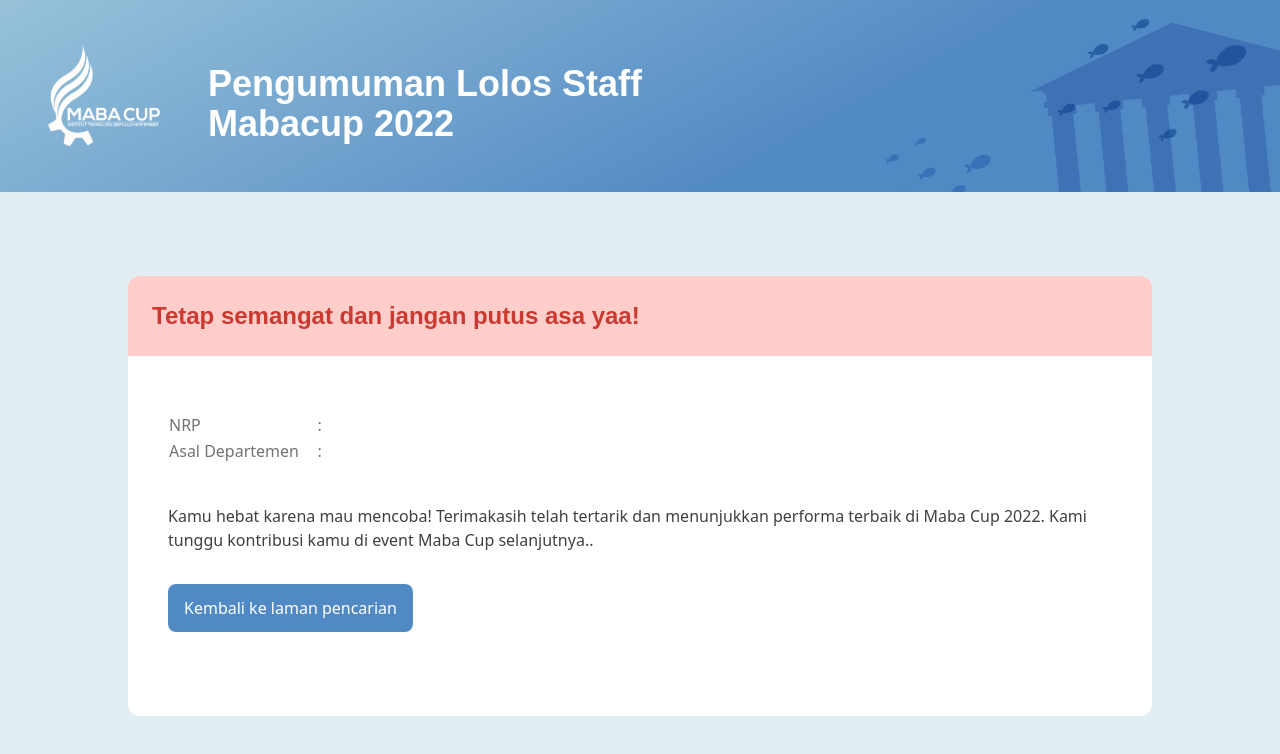
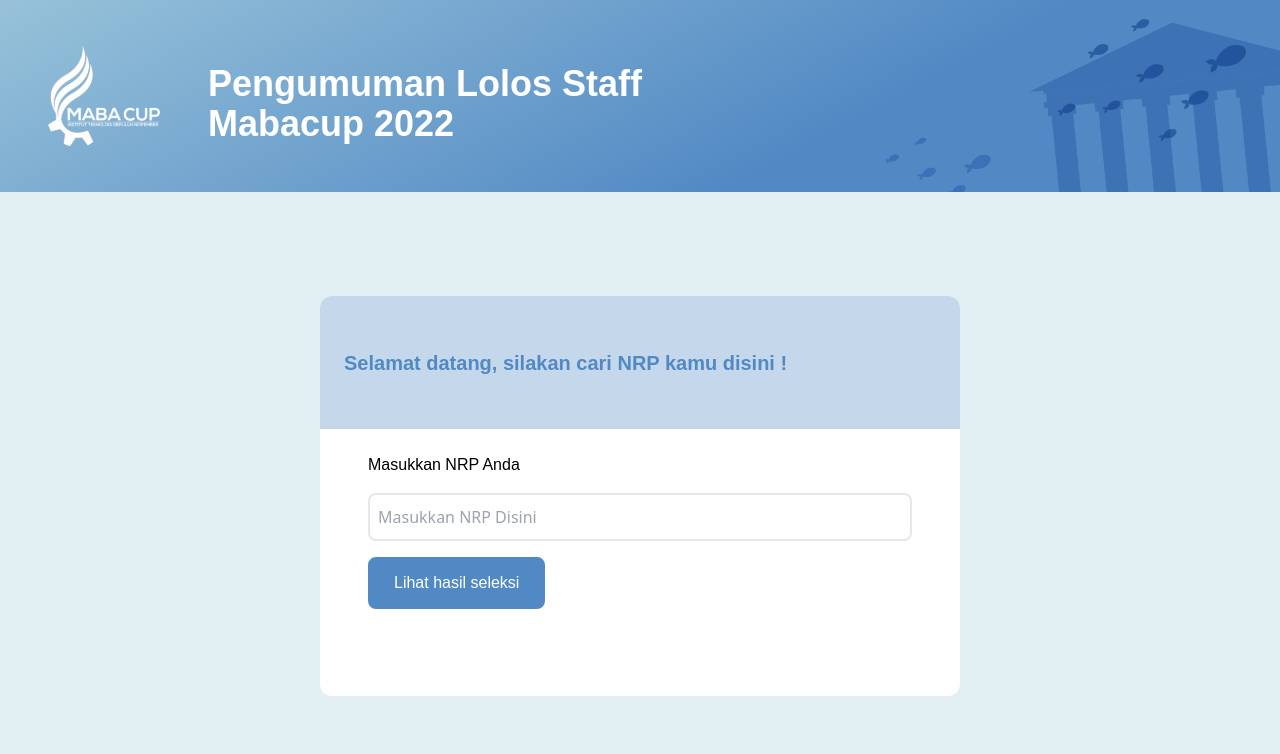
Before and after one commit to Teche-Corp/mabacup-2022-frontend, a Next.js app: page /Announcement in a window 1280 px wide. Shown: the top 754 px of the page. Built offline with nearby package versions, Linux system fonts and the light colour scheme.

Commit message:
fix: fix pengumuman lolos staff

```diff
--- a/pages/Announcement.jsx
+++ b/pages/Announcement.jsx
@@ -7,35 +7,28 @@
 
 export default function Announcement() {
   const [value, setValue] = useState("");
-  const [page, setPage] = useState(3);
+  const [page, setPage] = useState(1);
   const [data, setData] = useState({});
   const handleClick = () => {
-    toast.promise(
     axios
       .get(`https://mabacup-its.com:8081/api/pengumuman/${value}`)
       .then((res) => {
-          console.log(res);
         if (res.data.data.status === "accepted") {
           setPage(2);
 
           setData(res?.data.data);
+          toast.success("Selamat anda diterima");
         } else if (res.data.data.status === "rejected") {
           setPage(3);
           setData(res?.data.data);
+          toast("Maaf anda tidak lolos", {
+            icon: "👏",
+          });
         }
       })
-        .catch((error) => {
-          console.log(error);
-        }),
-      {
-        success: "Selamat Anda telah terdaftar",
-        error: (err) => {
-          console.log(err.response.data.message);
-          return err.response.data.message;
-        },
-        loading: "Loading...",
-      }
-    );
+      .catch((err) => {
+        toast.error(err.response.data.message);
+      });
   };
 
   const handleKembali = () => {
@@ -219,7 +212,6 @@
                   </td>
                 </tr>
               </table>
-              <br />
             </div>
             <p className='mt-4 text-base text-[#404040]'>
               Kamu hebat karena mau mencoba! Terimakasih telah tertarik dan
```
Lines whose indentation alone changed are shown as unchanged.
